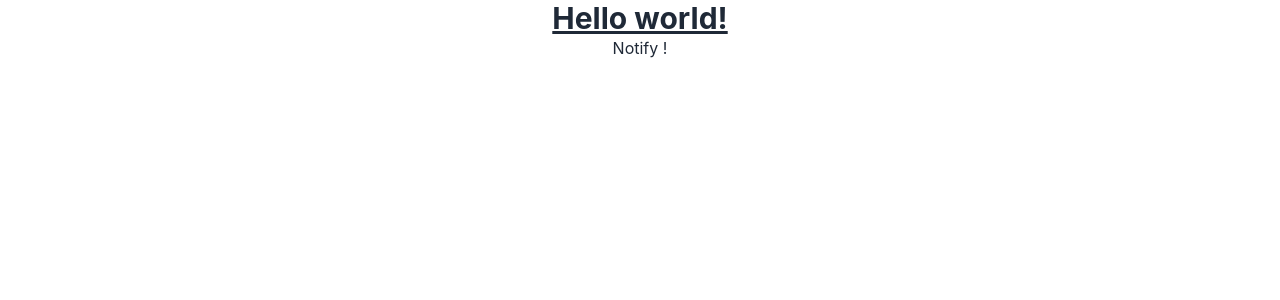
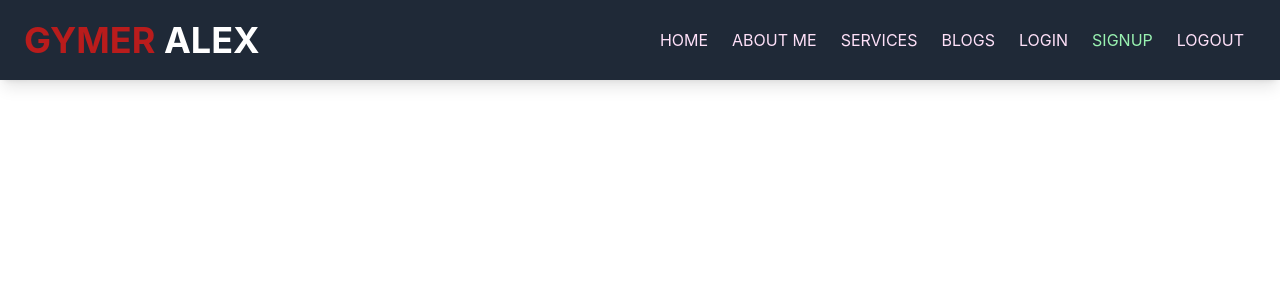
Before and after one commit to anamerasul/gymer-alex-v1, a React (Create React App) app: page /signup in a window 1280 px wide. Shown: the top 300 px of the page. Built offline with nearby package versions, Linux system fonts and the light colour scheme.

Commit message:
header add

```diff
--- a/package.json
+++ b/package.json
@@ -6,11 +6,14 @@
     "@testing-library/jest-dom": "^5.14.1",
     "@testing-library/react": "^13.0.0",
     "@testing-library/user-event": "^13.2.1",
+    "bootstrap": "^5.1.3",
     "daisyui": "^2.14.0",
     "firebase": "^9.6.11",
     "firebase-tools": "^10.6.0",
     "framer-motion": "^6.3.0",
     "react": "^18.0.0",
+    "react-bootstrap": "^2.2.3",
+    "react-carousel-minimal": "^1.4.1",
     "react-dom": "^18.0.0",
     "react-icons": "^4.3.1",
     "react-router": "^6.3.0",
@@ -18,6 +21,7 @@
     "react-scripts": "5.0.1",
     "react-toastify": "^8.2.0",
     "refresh": "^1.0.1",
+    "swiper": "^8.1.1",
     "web-vitals": "^2.1.0"
   },
   "scripts": {
--- a/public/slider.json
+++ b/public/slider.json
@@ -1,17 +1,17 @@
 [
     {
        "id": "1",
-       "name": "Healthy Body - Healthy Life! ",
+       "caption": "Healthy Body - Healthy Life!",
        "image": "https://i.ibb.co/d520PMp/slider-1-slide-1.jpg"
     },
     {
        "id": "2",
-       "name": "Healthy & Fit With Coach ",
+       "caption": "Healthy & Fit With Coach ",
        "image": "https://i.ibb.co/Y2j34gn/slider-1-slide-2.jpg"
     },
     {
        "id":"3",
-       "name": "Reach Your Potential!",
+       "caption": "Reach Your Potential!",
        "image": " https://i.ibb.co/8s8dKh9/slider-1-slide-3.jpg"
     }
 
--- a/src/App.js
+++ b/src/App.js
@@ -1,50 +1,19 @@
 // import logo from './logo.svg';
 import './App.css';
-// import { useState } from "react";
-import { ToastContainer, toast } from 'react-toastify';
-// import { motion, MotionConfig } from "framer-motion";
-import 'react-toastify/dist/ReactToastify.css';
-import auth from './Firebase/firebase.init';
-// import { Refresh } from "./refresh";
+
+import Header from './Pages/Shared/Header/Header';
 
 
 function App() {
 
-  console.log(auth)
-  const notify = () => toast("Wow so easy !");
-  return (
 
 
-    <div>
-      <div className="App">
-        <h1 className="text-3xl font-bold underline">
-          Hello world!
-        </h1>
-        <button onClick={notify}>Notify !</button>
-        <ToastContainer />
+  return (
+    <div className="">
+      <Header></Header>
 
-      </div>
-      {/* <motion.div className="example-container"
-        animate={{
-          scale: [1, 2, 2, 1, 1],
-          rotate: [0, 0, 270, 270, 0],
-          borderRadius: ["20%", "20%", "50%", "50%", "20%"]
-        }}
-        transition={{
-          duration: 2,
-          ease: "easeInOut",
-          times: [0, 0.2, 0.5, 0.8, 1],
-          repeat: Infinity,
-          repeatDelay: 1
-        }}
+    </div>
 
-
-      >
-        <h2>hello</h2>
-
-
-      </motion.div> */}
-    </div>
 
 
 
--- /dev/null
+++ b/src/Components/CustomLink/CustomLink.js
@@ -0,0 +1,25 @@
+import React from 'react';
+import {
+    Link,
+    useMatch,
+    useResolvedPath,
+} from "react-router-dom";
+
+const CustomLink = ({ children, to, ...props }) => {
+
+    let resolved = useResolvedPath(to);
+    let match = useMatch({ path: resolved.pathname, end: true });
+    return (
+        <div>
+            <Link
+                style={{ color: match ? "rgb(153, 242, 177)" : "rgb(254, 224, 248)" }}
+                to={to}
+                {...props}
+            >
+                {children}
+            </Link>
+        </div>
+    );
+};
+
+export default CustomLink;
--- /dev/null
+++ b/src/Pages/Shared/Header/Header.js
@@ -0,0 +1,75 @@
+import React, { useState } from 'react';
+import { Link } from 'react-router-dom';
+import { MdLegendToggle } from 'react-icons/md';
+
+import CustomLink from '../../../Components/CustomLink/CustomLink';
+
+// import logo from './../../../Images/logo.png'
+const Header = () => {
+    const [navbarOpen, setNavbarOpen] = useState(false);
+    return (
+        <header className=''>
+            <>
+                <nav className="flex flex-wrap items-center sticky justify-between px-2 py-3 top-0 bg-gray-800 from-yellow-700 shadow-lg  text-white mb-3">
+                    <div className="container px-4 mx-auto flex flex-wrap items-center justify-between">
+                        <div className="w-full relative flex justify-between md:w-auto md:static md:block md:justify-start">
+                            <Link to='/'
+                                className="text-xl md:text-4xl font-bold leading-relaxed inline-block mr-4 py-2 whitespace-nowrap uppercase text-fuchsia-300 md:text-yellow-600 "
+                            >
+                                <span className="text-blue-400 md:text-red-700">Gymer</span> <span className="text-white">Alex</span>
+                                {/* <img className="h-12" src={logo} alt="logo" /> */}
+                            </Link>
+                            <button
+                                className="text-white cursor-pointer text-xl leading-none px-3 py-1 border border-solid border-transparent rounded bg-transparent block md:hidden outline-none focus:outline-none"
+                                type="button"
+                                onClick={() => setNavbarOpen(!navbarOpen)}
+                            >
+                                <MdLegendToggle ></MdLegendToggle>
+                            </button>
+                        </div>
+                        <div
+                            className={
+                                "md:flex flex-grow items-center" +
+                                (navbarOpen ? " flex" : " hidden")
+                            }
+                            id="example-navbar-danger"
+                        >
+                            <ul className="flex flex-col md:flex-row list-none  md:ml-auto">
+                                <li className="nav-item">
+                                    <CustomLink className="px-3 py-2 flex items-center uppercase" to='/'>HOME</CustomLink>
+                                </li>
+                                <li className="nav-item">
+                                    <CustomLink className="px-3 py-2 flex items-center uppercase" to='/about'>About me</CustomLink>
+                                </li>
+                                <li className="nav-item">
+                                    <CustomLink className="px-3 py-2 flex items-center uppercase" to='/services'>Services</CustomLink>
+                                </li>
+                                <li className="nav-item">
+                                    <CustomLink className="px-3 py-2 flex items-center uppercase" to='/blogs'>Blogs</CustomLink>
+                                </li>
+                                <li className="nav-item">
+                                    <CustomLink className="px-3 py-2 flex items-center uppercase" to='/login'>Login</CustomLink>
+
+                                </li>
+
+                                <li className="nav-item">
+                                    <CustomLink className="px-3 py-2 flex items-center uppercase" to='/Signup'>Signup</CustomLink>
+
+                                </li>
+
+                                <li className="nav-item">
+                                    <CustomLink className="px-3 py-2 flex items-center uppercase" to='/logout'>Logout</CustomLink>
+
+                                </li>
+
+
+                            </ul>
+                        </div>
+                    </div>
+                </nav>
+            </>
+        </header>
+    );
+};
+
+export default Header;
--- a/tailwind.config.js
+++ b/tailwind.config.js
@@ -7,4 +7,5 @@ module.exports = {
     extend: {},
   },
   plugins: [require("daisyui")],
+
 }
```
Also changed, not shown: 2 other files (tests, documents, lock files or other folders).
